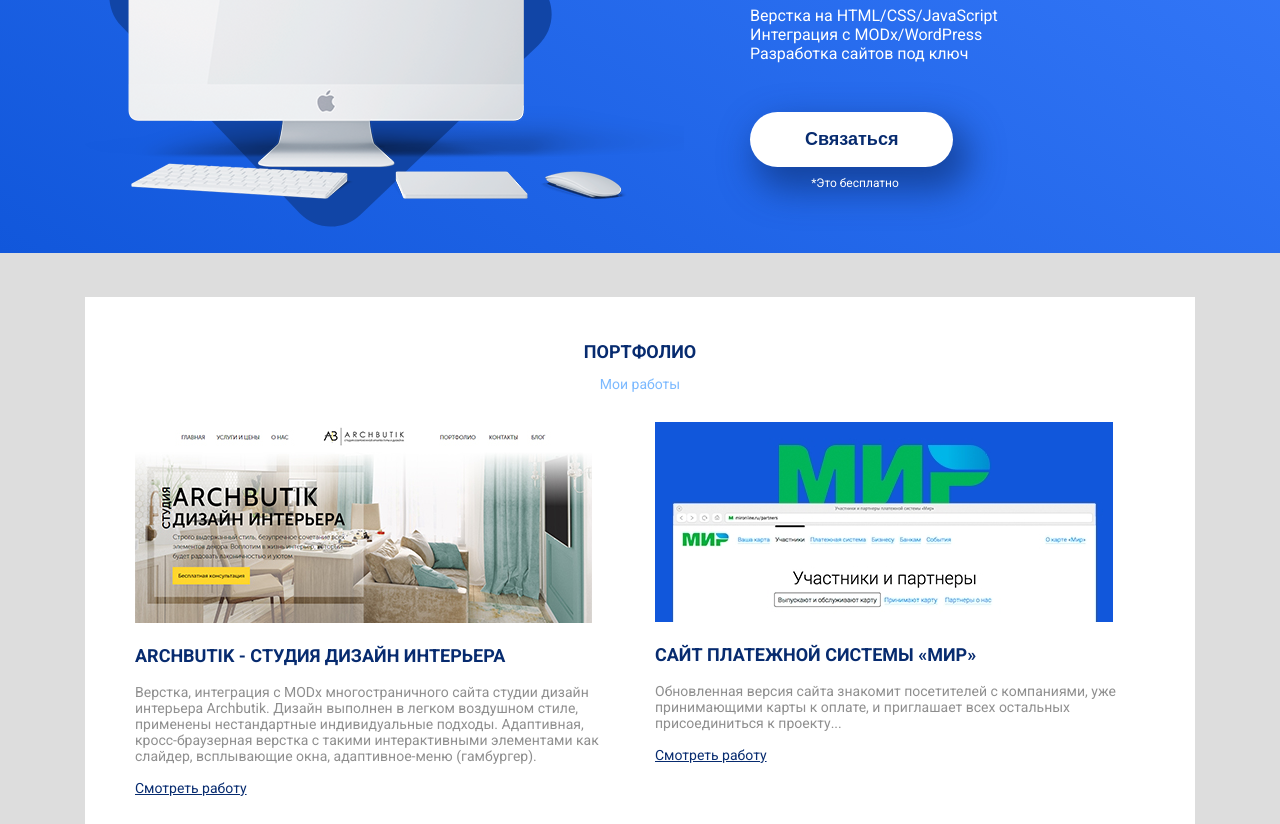
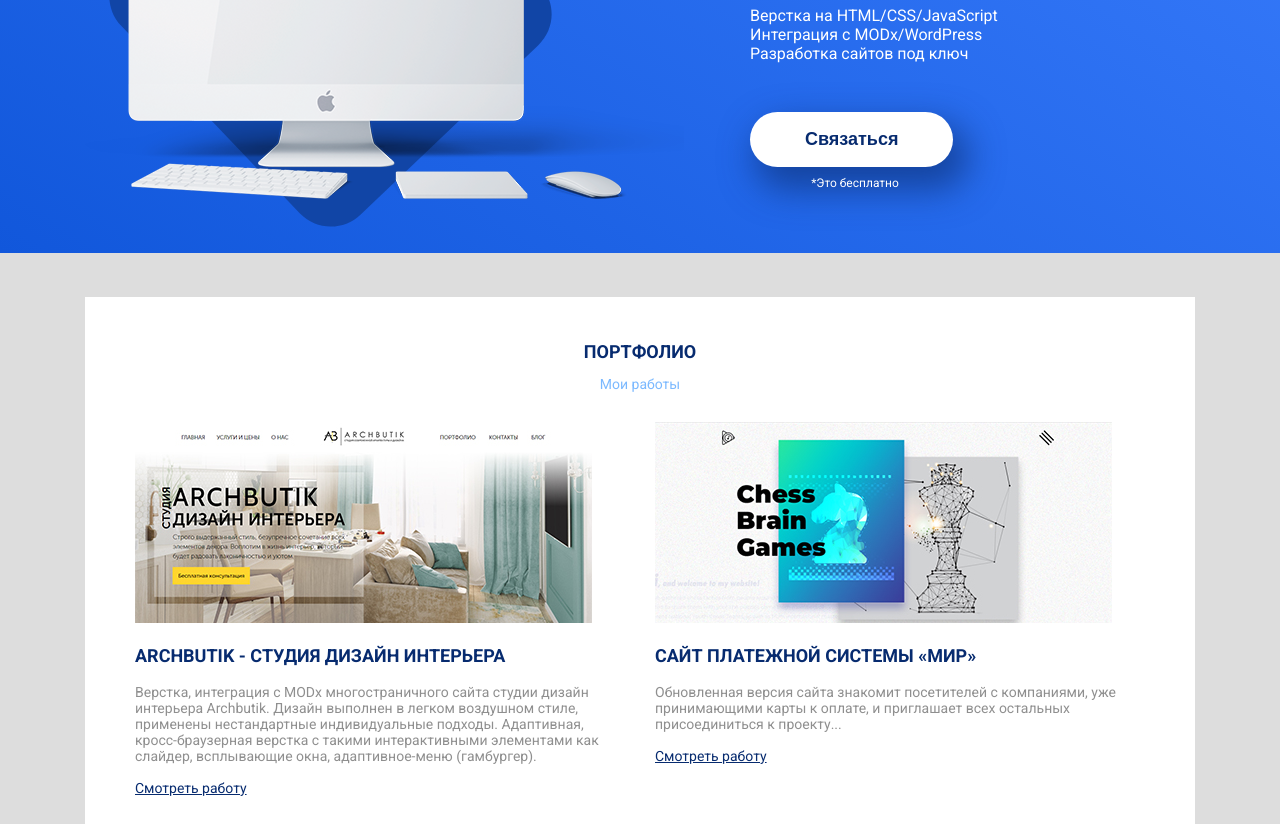
Before and after one commit to kosachevlad/kosachevlad.github.io, a plain HTML site: page index.html in a window 1280 px wide. Shown: the part 276-1100 px from the top of the page. Drawn offline with Linux system fonts and the light colour scheme.

Commit message:
Update index.html

```diff
--- a/index.html
+++ b/index.html
@@ -66,7 +66,7 @@
 					</div>
 					<div class="col-md-6">
 						<div class="portfolio-col-2">
-							<img src="img/portfolio-img-2.jpg" alt="Мир">
+							<img src="img/portfolio-chess.jpg" alt="Мир">
 							<h3>Сайт платежной системы «Мир»</h3>
 							<p class="portfolio-text">Обновленная версия сайта знакомит посетителей с компаниями, уже принимающими карты к оплате, и приглашает всех остальных присоединиться к проекту...</p>
 							<a href="#">Смотреть работу</a>
```
